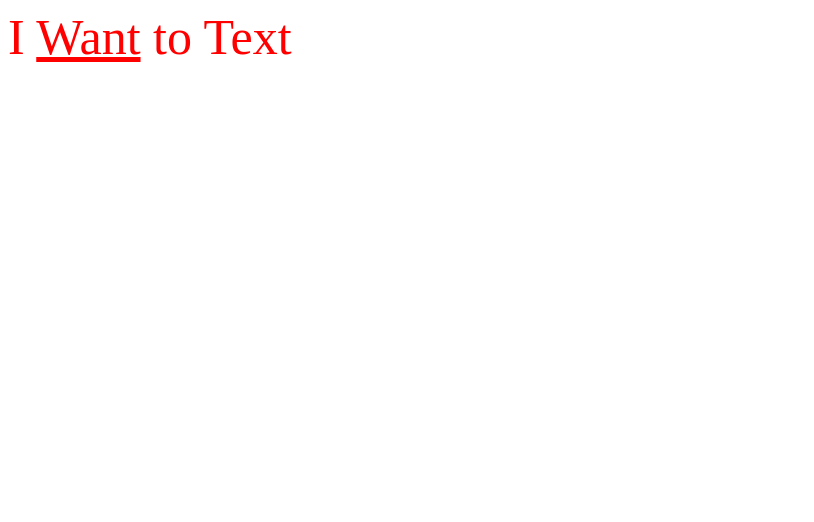
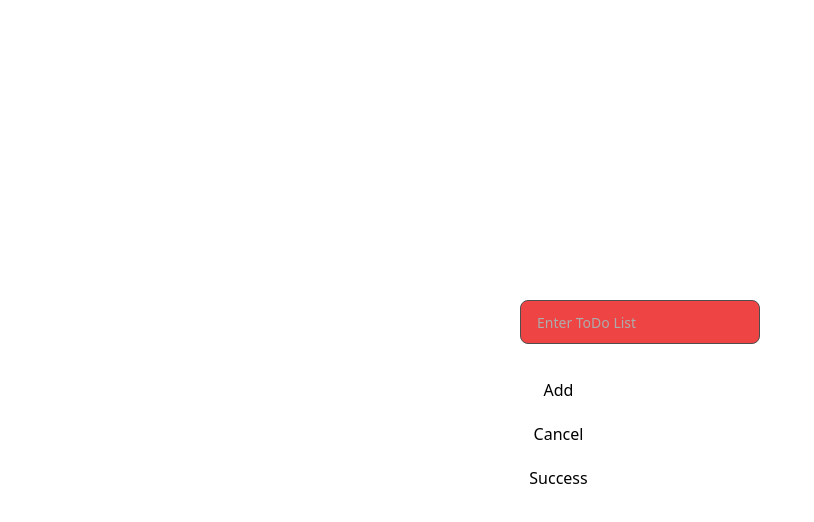
Before and after one commit to Monixc/nextjscamp, a React (Vite) app in the folder 07/: page / in a window 1280 px wide. Shown: the top 522 px of the page, without its empty margins (0-814 px from the left). Built offline with nearby package versions, Linux system fonts and the light colour scheme; a web font is replaced by a local one.

Commit message:
7일차: 컴포넌트 작성 실습
React.ComponentPropsWithoutRef 사용, className+twMerge로 속성 변경하기

```diff
--- a/07/package.json
+++ b/07/package.json
@@ -11,7 +11,8 @@
   },
   "dependencies": {
     "react": "^18.3.1",
-    "react-dom": "^18.3.1"
+    "react-dom": "^18.3.1",
+    "tailwind-merge": "^2.4.0"
   },
   "devDependencies": {
     "@types/react": "^18.3.3",
--- a/07/src/App.tsx
+++ b/07/src/App.tsx
@@ -1,11 +1,27 @@
-import RedColor from "./components/learn/children/RedColor";
+import Button from "./components/example/ex2/Button";
+import Input from "./components/html/Input";
 
 const App = () => {
   return (
     <>
-      <RedColor>
-        I <span style={{ textDecoration: "underline" }}>Want</span> to Text
-      </RedColor>
+      <div>
+        <Input
+          className="bg-red-500"
+          type="password"
+          placeholder="Enter ToDo List"
+          onChange={() => {
+            console.log("집에보내주세요");
+          }}
+        />
+      </div>
+      <div>
+        <br />
+        <Button text="Add" color="#ED4848" />
+        <br />
+        <Button text="Cancel" color="#ED4848" />
+        <br />
+        <Button text="Success" color="#ED4848" />
+      </div>
     </>
   );
 };
--- a/07/src/assets/css/index.css
+++ b/07/src/assets/css/index.css
@@ -1,2 +1,7 @@
 @import "./fonts.css";
 @import "./tailwind.css";
+@layer base {
+  body {
+    @apply flex items-center justify-center min-h-dvh;
+  }
+}
--- /dev/null
+++ b/07/src/components/example/ex2/Button.tsx
@@ -0,0 +1,8 @@
+const Button = ({ text, color }: { text: string; color: string }) => {
+  return (
+    <>
+      <button className="w-[77px] h-[44px] rounded-lg  ">{text}</button>
+    </>
+  );
+};
+export default Button;
--- /dev/null
+++ b/07/src/components/html/Input.tsx
@@ -0,0 +1,18 @@
+import { twMerge } from "tailwind-merge";
+
+type TInputProps = React.ComponentPropsWithoutRef<"input">; //html 태그의 속성을 다 받을 수 잇당. 지원하는 속성 이름과 똑같아야 한다
+const Input = ({ className, ...rest }: TInputProps) => {
+  console.log(rest);
+  return (
+    <>
+      <input
+        className={twMerge(
+          `w-[240px] h-[44px] text-sm rounded-lg placeholder:text-[#acacac] border border-[#4f4f4f] px-[16px] py-[13.5px] outline-none`,
+          className
+        )}
+        {...rest}
+      />
+    </>
+  );
+};
+export default Input;
--- /dev/null
+++ b/07/src/components/learn/Children.tsx
@@ -0,0 +1,12 @@
+import RedColor from "./children/RedColor";
+
+const App = () => {
+  return (
+    <>
+      <RedColor>
+        I <span style={{ textDecoration: "underline" }}>Want</span> to Text
+      </RedColor>
+    </>
+  );
+};
+export default App;
--- /dev/null
+++ b/07/src/components/learn/TwMerge.tsx
@@ -0,0 +1,25 @@
+import { twMerge } from "tailwind-merge";
+
+const App = () => {
+  const isLoggedin = true;
+  //true면 텍스트 크기 변경을 원한다.
+  //근데 이미 tailwind 코드가 잇다 -> 삼항 연산자 사용
+  return (
+    <>
+      {/* {isLoggedin ? (
+        <h1 className="text-5xl text-rose-500">App Component</h1>
+      ) : (
+        <h1 className="text-3xl ">App Component</h1>
+      )} */}
+      <h1
+        className={twMerge(
+          "text-3xl underline",
+          isLoggedin ? "text-5xl text-rose-500" : ""
+        )}>
+        App component
+      </h1>
+      {/* 겹치는 속성이 있어서 불편하다-> tw merge*/}
+    </>
+  );
+};
+export default App;
--- a/07/src/main.tsx
+++ b/07/src/main.tsx
@@ -1,7 +1,7 @@
 import React from "react";
 import ReactDOM from "react-dom/client";
 import App from "./App.tsx";
-//import "./assets/css/index.css";
+import "./assets/css/index.css";
 ReactDOM.createRoot(document.getElementById("root")!).render(
   <React.StrictMode>
     <App />
```
Also changed, not shown: 1 other file (tests, documents, lock files or other folders).
